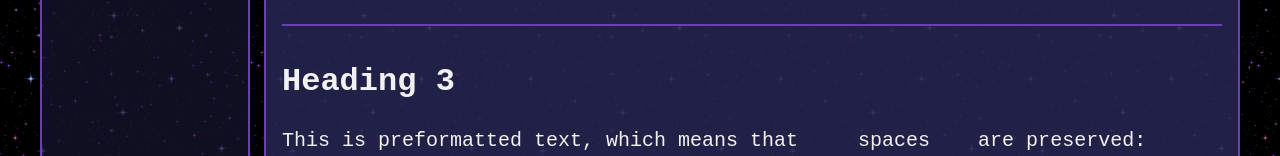
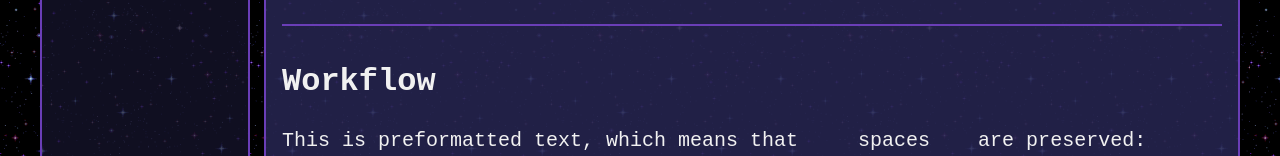
Before and after one commit to orreries/orreries.github.io, a plain HTML site: page projects/aave-nlp.html in a window 1280 px wide. Shown: the part 2114-2270 px from the top of the page. Drawn offline with Linux system fonts and the light colour scheme; a web font is replaced by a local one.

Commit message:
updating workflow section

```diff
--- a/projects/aave-nlp.html
+++ b/projects/aave-nlp.html
@@ -274,7 +274,7 @@
           </ul>
 
           <hr />
-                    <h3>Heading 3</h3>
+                    <h3>Workflow</h3>
           <pre>This is preformatted text, which means that     spaces    are preserved:
           :D</pre>
 
```
